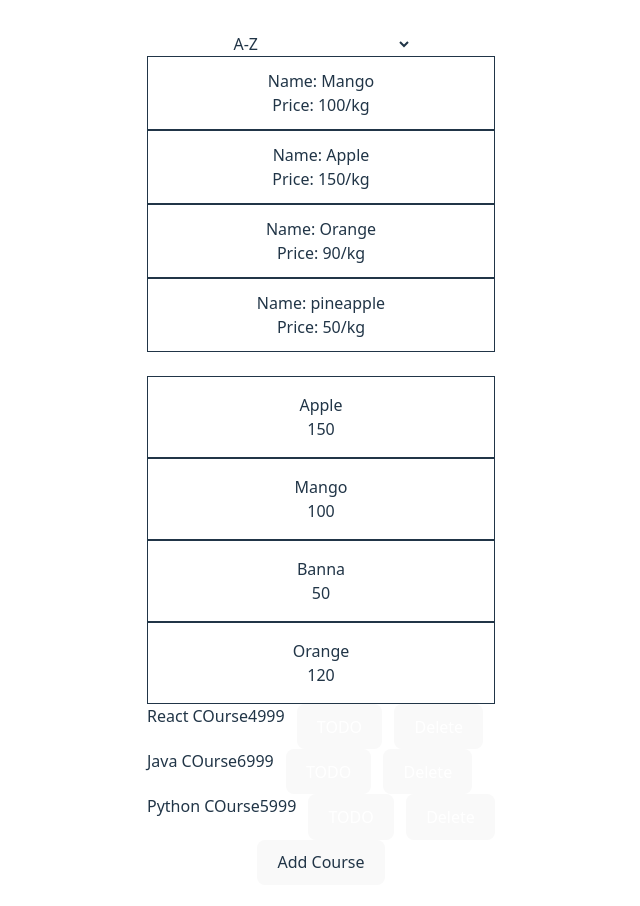
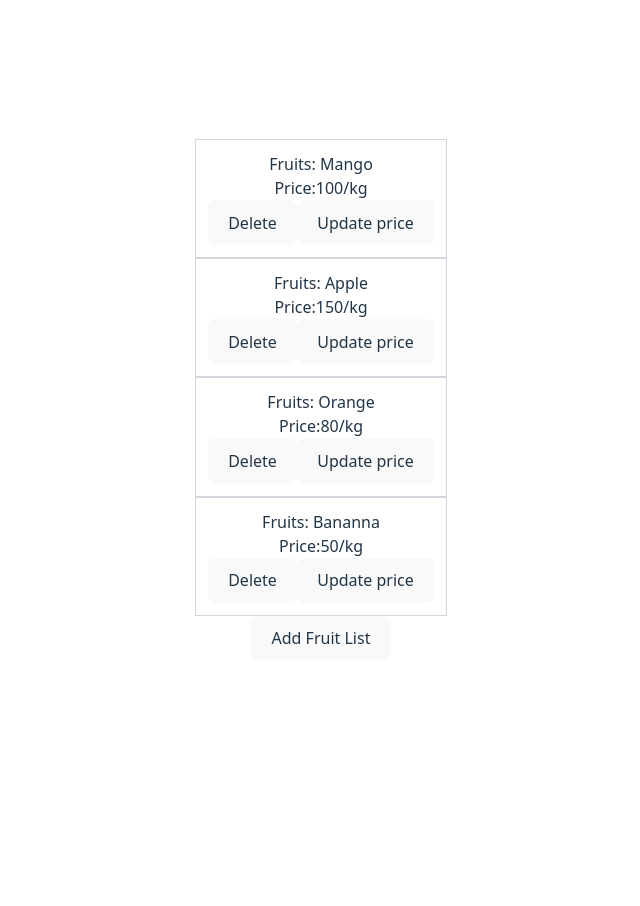
Before and after one commit to SoumitraMaity14/React, a React (Vite) app in the folder practice/: page / in a window 1280 px wide. Shown: the top 906 px of the page, without its empty margins (319-959 px from the left). After the commit the page ends 800 px from the top, so only its background shows below. Built offline with nearby package versions, Linux system fonts and the light colour scheme.

Commit message:
added useState with array and useState with Object

```diff
--- a/practice/src/App.tsx
+++ b/practice/src/App.tsx
@@ -29,15 +29,18 @@ import { CountMemo } from './components/memo/CountMemo'
 import { TodoListPractice } from './components/state/array/TodoListPractice'
 import { SearchPractice } from './components/state/SearchPractice'
 import { SortedProduct } from './SortedProduct'
+import { UseStateWithObject } from './components/state/object/UseStateWithObject'
+import { UseStateWithArray } from './components/state/array/useStateWithArray'
 
 function App() {
 
 
   return (
     <>
-    <SortedProduct/>
+    <UseStateWithArray/>
+    {/* <SortedProduct/>
     <SearchPractice/>
-    <TodoListPractice/>
+    <TodoListPractice/> */}
     {/* <CountMemo/> */}
     {/* <User/> */}
     {/* <DashBoard/> */}
--- /dev/null
+++ b/practice/src/components/state/array/UseStateWithArray.tsx
@@ -0,0 +1,44 @@
+import { useState } from "react"
+
+export const UseStateWithArray = () => {
+    const [list, setList] = useState([
+        { id: 1, fruits: "Mango", price: 100 },
+        { id: 2, fruits: "Apple", price: 150 },
+        { id: 3, fruits: "Orange", price: 80 },
+        { id: 4, fruits: "Bananna", price: 50 }
+    ])
+    const addFruits=()=>{
+        const newFruits={
+            id: Date.now(),
+            fruits: "PineApple",
+            price: 60
+        }
+        setList([...list, newFruits])
+    }
+    const deleteFruits=(id: any)=>{
+        setList(list.filter(f=>f.id !== id))
+
+    }
+    const updateFruit=(id:any, newPrice:number)=>{
+        setList(list.map((l)=> l.id===id?{...l, price:newPrice}:l ))
+
+    }
+
+    return (
+        <div>
+            {list.map((fruit) => {
+                return (
+                    <div key={fruit.id} className="p-3 border border-gray-300">
+                        <p>Fruits: {fruit.fruits}</p>
+                        <p>Price:{fruit.price}/kg </p>
+                        <button onClick={()=>deleteFruits(fruit.id)}>Delete</button>
+                        <button onClick={()=>updateFruit(fruit.id, fruit.price+10)}>Update price</button>
+                    </div>
+                )
+            })}
+            <button onClick={addFruits}>Add Fruit List</button>
+
+
+        </div>
+    )
+}
--- /dev/null
+++ b/practice/src/components/state/object/UseStateWithObject.tsx
@@ -0,0 +1,42 @@
+import { useState } from "react"
+
+
+export const UseStateWithObject = () => {
+    const [items, setItems]=useState({
+        name: "soumen",
+        role: "Accountant",
+        email: "soumen@gmail.com",
+        addres:{
+            village: "panchgechia",
+            pin:721148
+        }
+    })
+    const handaleUpdate=()=>{
+        setItems({
+            ...items,
+            name: "Soumitra",
+            role: "Developer",
+            email: "soumitra@gmail.com",
+            addres:{
+                ...items.addres,
+                village: "Dum Dum",
+                pin: 700091
+
+            }
+
+        })
+    }
+
+  return (
+    <div>
+        <h3>Name: {items.name}</h3>
+        <h4>User role:{items.role} </h4>
+        <p>User Email:{items.email} </p>
+        <h3>Address:</h3>
+        <p>Village:{items.addres.village} </p>
+        <p>Pin Code:{items.addres.pin} </p>
+        <button onClick={handaleUpdate}>Update items</button>
+
+    </div>
+  )
+}
```
